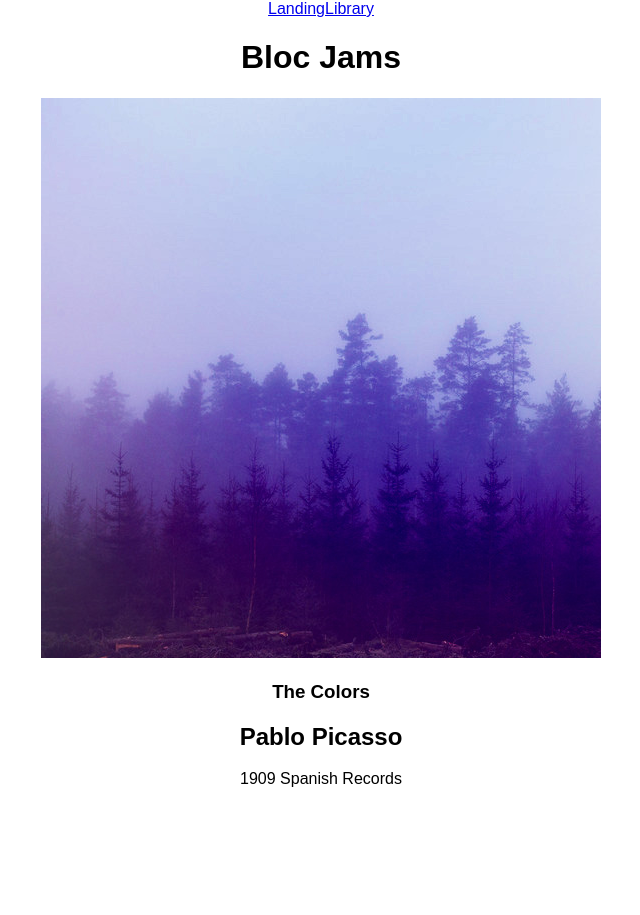
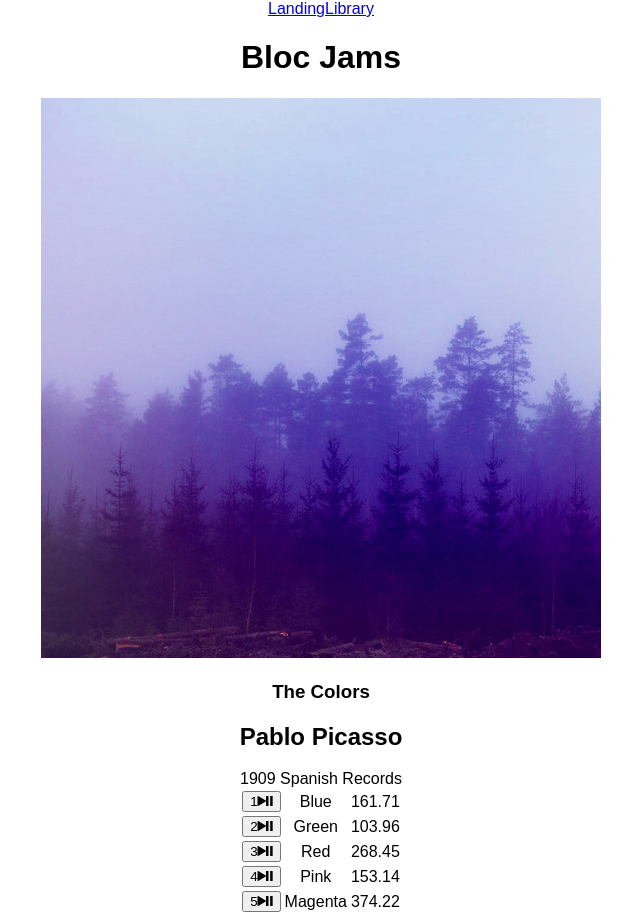
Before and after one commit to tr1vector/bloc-jams-react, a React (Create React App) app: page /album/the-colors in a window 1280 px wide. Shown: the whole page, without its empty margins (319-959 px from the left). Before the commit the page ends 800 px from the top, so only its background shows below. Built offline with nearby package versions, Linux system fonts and the light colour scheme.

Commit message:
Bloc Jams React Assignment 6 Components - Album Complete

```diff
--- a/public/index.html
+++ b/public/index.html
@@ -10,6 +10,7 @@
     -->
     <link rel="manifest" href="%PUBLIC_URL%/manifest.json">
     <link rel="shortcut icon" href="%PUBLIC_URL%/favicon.ico">
+    <link rel="stylesheet" type="text/css" href="http://code.ionicframework.com/ionicons/2.0.1/css/ionicons.min.css">
     <!--
       Notice the use of %PUBLIC_URL% in the tags above.
       It will be replaced with the URL of the `public` folder during the build.
--- a/src/App.css
+++ b/src/App.css
@@ -22,6 +22,10 @@
   font-size: large;
 }
 
+#song-list {
+  margin: 0 auto;
+}
+
 @keyframes App-logo-spin {
   from { transform: rotate(0deg); }
   to { transform: rotate(360deg); }
--- a/src/components/Album.js
+++ b/src/components/Album.js
@@ -38,6 +38,24 @@
             <col id="song-duration-column" />
           </colgroup>
           <tbody>
+          {
+            this.state.album.songs.map( (song, index) =>
+            	song.element = (
+              	  <tr>
+			        <td>
+			          <button>
+				          <span class="song-number">{index + 1}</span>
+				          <span class="ion-play"></span>
+				          <span class="ion-pause"></span>
+				        </button>
+			        </td>
+
+			        <td className="song-title">{song.title}</td>
+			        <td className="song-duration">{song.duration}</td>
+			      </tr>
+			    )
+            )
+		  }
           </tbody>
         </table>
       </section>
```
